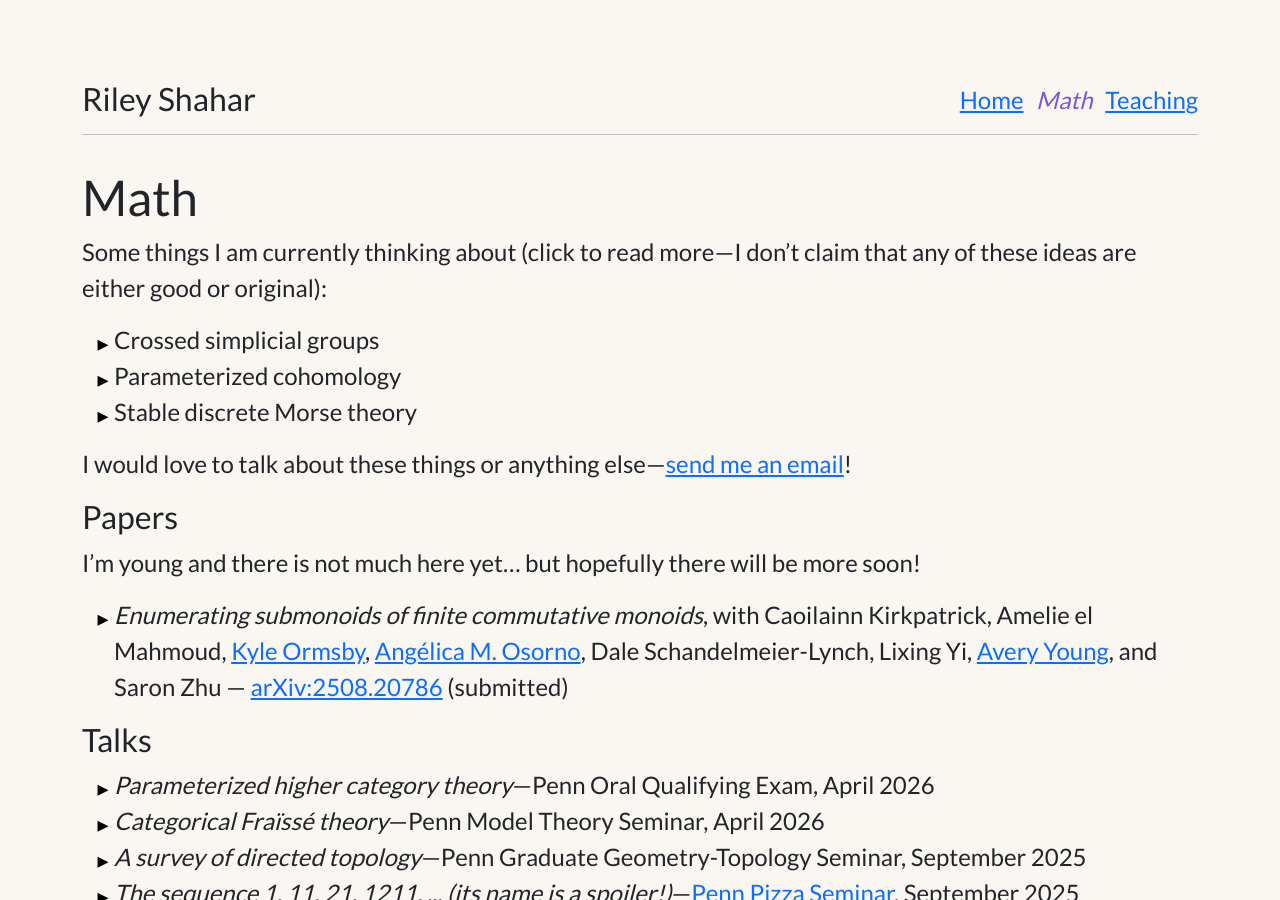
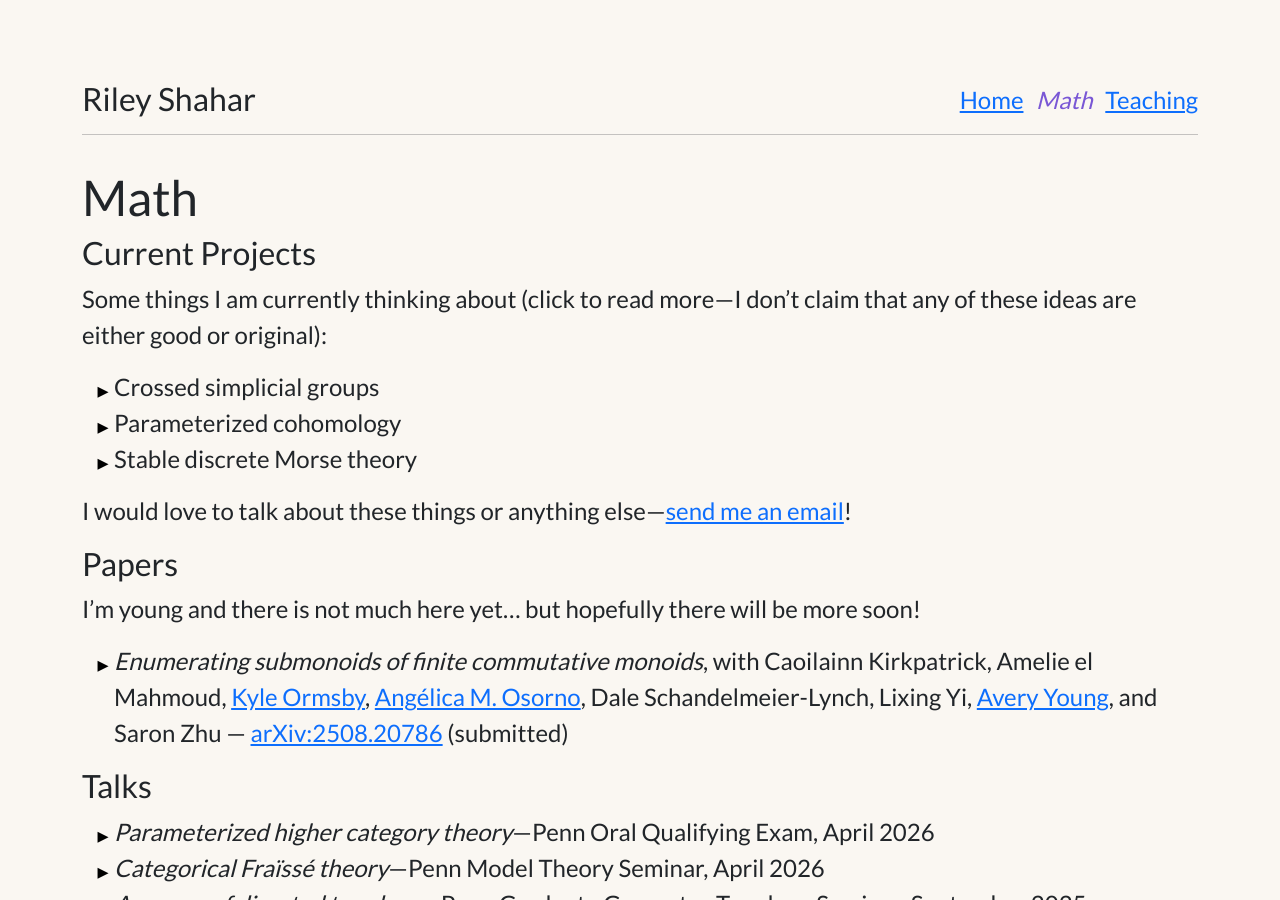
Before and after one commit to rileyshahar/website, a Jekyll site: the page built from math.md, in a window 1280 px wide and 900 px high. Built offline with Jekyll 4.4.1, drawn with Linux system fonts in a browser that asks for light colours.

Commit message:
add current projects header

```diff
--- a/math.md
+++ b/math.md
@@ -2,6 +2,8 @@
 layout: base
 title: Math
 ---
+
+## Current Projects
 
 Some things I am currently thinking about (click to read more---I don't claim
 that any of these ideas are either good or original):
```
